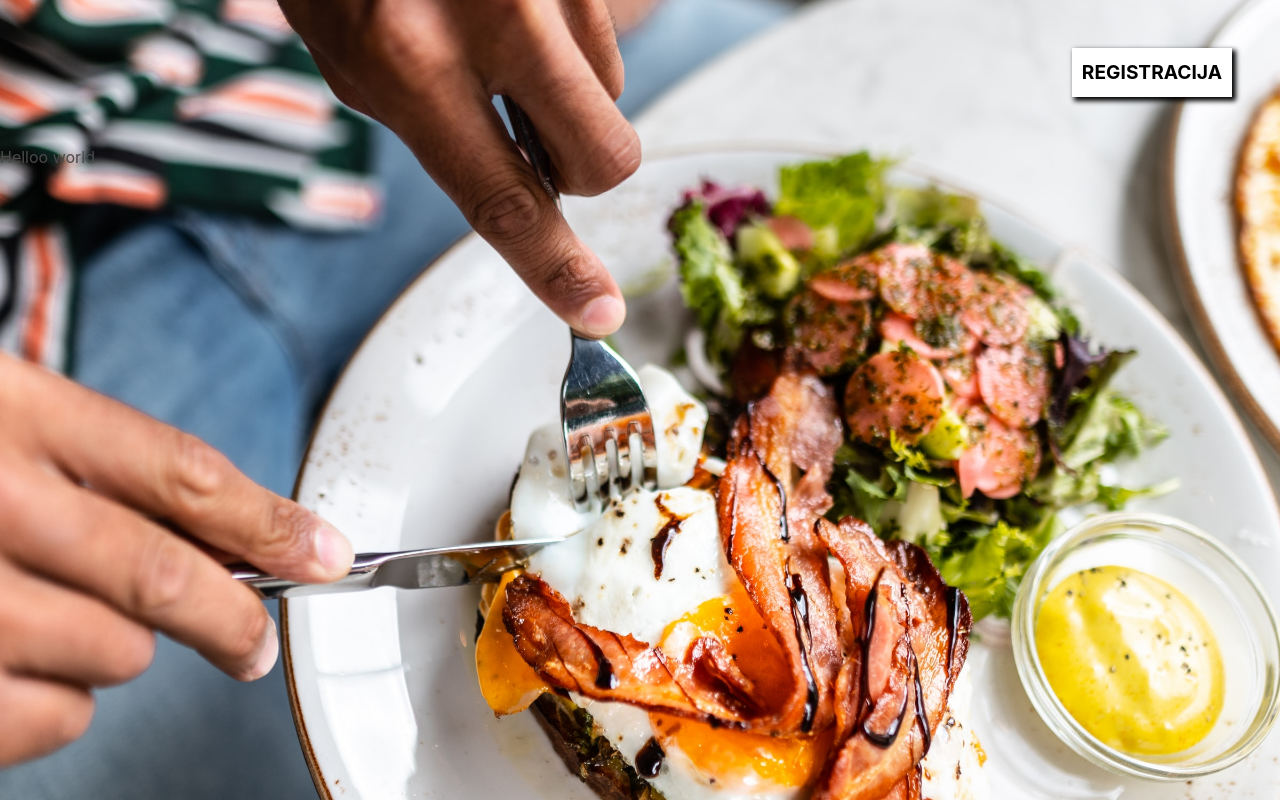
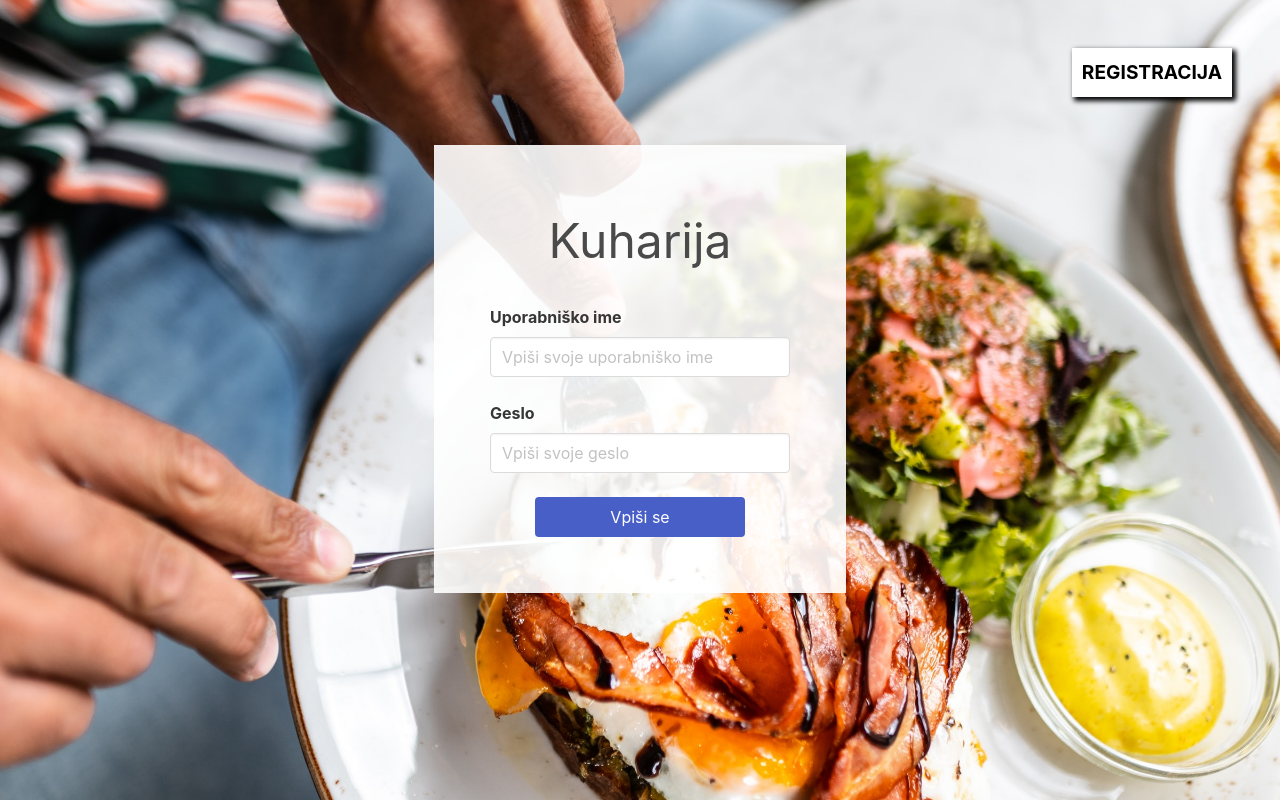
Before and after one commit to MartinStrekelj/kuharija, a React (Create React App) app: page /signin in a window 1280 px wide. Built offline with nearby package versions, Linux system fonts and the light colour scheme.

Commit message:
SignIn complete

```diff
--- a/src/components/Item/Item.js
+++ b/src/components/Item/Item.js
@@ -5,7 +5,7 @@ const Item = ({ tipJedi, imeJedi, fotoJed, fid }) =>{
     return(
         <div className="card">
             <div className="card-image">
-                <figure class="image is-4by3">
+                <figure className="image is-4by3">
                     <img src="https://bulma.io/images/placeholders/1280x960.png" alt="Placeholder"/>
                 </figure>
             </div>
--- a/src/components/List/List.js
+++ b/src/components/List/List.js
@@ -7,16 +7,15 @@ import Item from "../Item/Item";
 
 class List extends Component{
     render(){
-
         return(
             <div className="columns is-multiline b pa3" style={{textAlign: "center"}}>
                 {food.map(fud => {
                     return (
-                        <div className="column is-4">
+                        <div key={fud.fid} className="column is-4">
                             <Item
                             imeJedi={fud.imeJedi}
                             tipJedi={fud.tipJedi}
-                            fid    ={fud.fid}
+                            fid    = {fud.fid}
                             />
                         </div>
                     )
--- a/src/components/Navigation/Navigation.js
+++ b/src/components/Navigation/Navigation.js
@@ -4,7 +4,7 @@ import "./Navigation.css";
 class Navigation extends Component {
   render(){
 
-  if (this.props.loggedIn){
+  if (this.props.userId){
     return(
         <nav className="dashboardNav f5">
               <a  href="1">Odjava</a>
--- /dev/null
+++ b/src/components/SignIn/SignIn.css
@@ -0,0 +1,13 @@
+.wrapper {
+    display: table;
+    height: 100%;
+    margin: 0 auto;
+    padding: 1.5em;
+    background-color: rgba(255, 255, 255, 0.9);
+}
+
+.inner-wrapper{
+
+    display: table-cell;
+    vertical-align: middle;
+}
--- a/src/components/SignIn/SignIn.js
+++ b/src/components/SignIn/SignIn.js
@@ -1,10 +1,56 @@
 import React, { Component } from "react";
+import "./SignIn.css"
 
 class SignIn extends Component {
+
+    constructor(){
+        super()
+        this.state = {
+            username: "",
+            password: "",
+        }
+    }
+
+    onUsernameInputChange = (event) =>{
+        this.setState({username: event.target.value});
+    }
+
+    onPasswordInputChange = (event) =>{
+        this.setState({password: event.target.value});
+    }
+
+    onSignIn = (event) =>{
+        const user = {
+            username: this.state.username
+        }
+        this.props.loadUser(user);
+    }
+
     render(){
         return(
-            <div>
-                <h1>Helloo world</h1>
+            <div className="wrapper">
+                <div className="pa4">
+                    <p className="f1 pa1" style={{textAlign: "center"}}> Kuharija</p>
+                    <br/>
+                    <div style={{width: "300px"}}>
+                        <label className="label">Uporabniško ime</label>
+                        <input className="input is-fullwidth" type="text"
+                        placeholder="Vpiši svoje uporabniško ime"
+                        onChange={this.onUsernameInputChange}
+                        />
+                        <br/>
+                        <label className="label">Geslo</label>
+                        <input className="input is-fullwidth" type="password"
+                        placeholder="Vpiši svoje geslo"
+                        onChange={this.onPasswordInputChange}
+                        />
+                        <br></br>
+                        <button style={{ width: "70%", marginLeft: "15%"}} className="button is-link"
+                        onClick={this.onSignIn}>
+                            Vpiši se
+                        </button>
+                    </div>
+                </div>
             </div>
         );
     }
--- a/src/container/App.js
+++ b/src/container/App.js
@@ -16,7 +16,7 @@ class App extends Component {
       input: "",
       user: {
         id: "",
-        username: "Janez",
+        username: "",
         role: "",
       }
     }
@@ -31,16 +31,23 @@ class App extends Component {
     this.QueryDishes();
   }
 
-  loadUser(){
-    this.setState({isLoggedIn: true})
-    console.log("USER")
+  loadUser = (data) => {
+    console.log(data)
+    this.setState({
+      isLoggedIn: true,
+      user: {
+        id: 1,
+        username: data.username,
+        role: "admin"
+      }
+    })
   }
 
   render(){
   return(
     <div>
-      <Navigation loggedIn={this.state.isLoggedIn} />
-      {this.state.isLoggedIn ?
+      <Navigation userId={this.state.user.id} />
+      {this.state.user.id ?
         <div>
           <Greetings username={this.state.user.username}/>
           <Searchbar updateInput={this.updateInput}/>
@@ -51,7 +58,7 @@ class App extends Component {
         :
         // ________
         <div>
-          <SignIn />
+          <SignIn loadUser={this.loadUser} />
         </div>
     }
     </div>
--- a/src/index.css
+++ b/src/index.css
@@ -1,6 +1,7 @@
 body {
   margin: 0;
   padding: 0;
+  height: 100%;
   font-family: 'Varela Round', sans-serif;
 }
 
```
